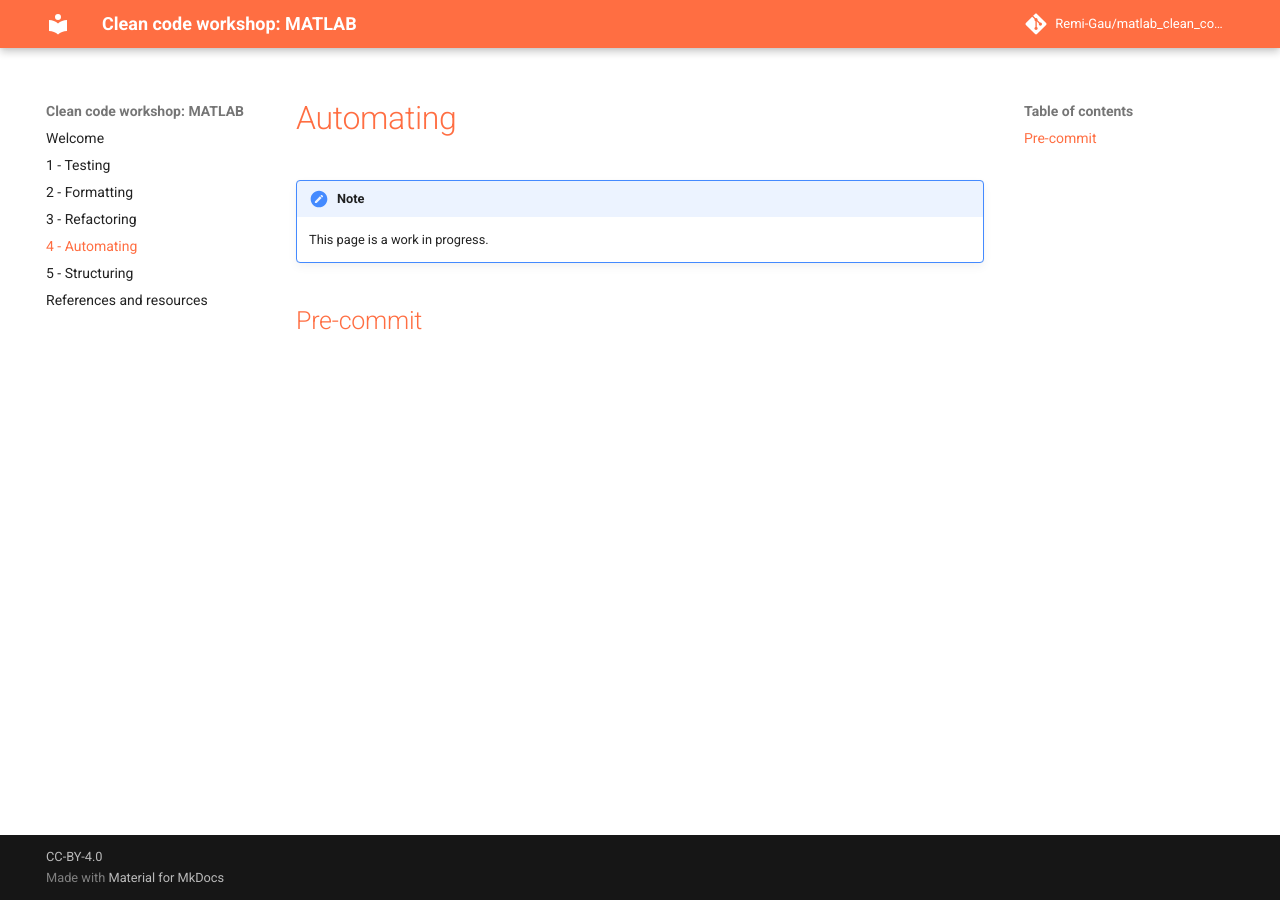
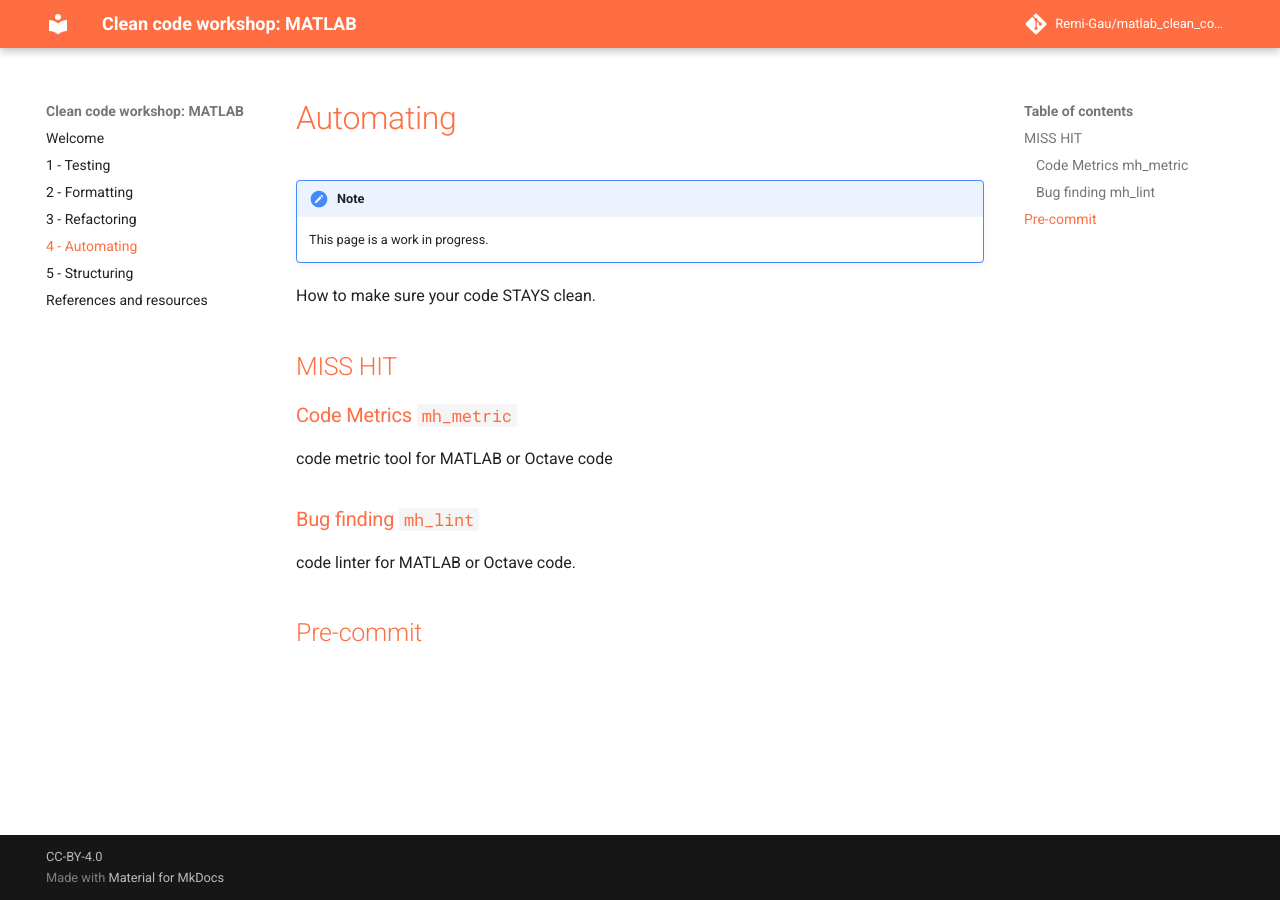
Before and after one commit to Remi-Gau/matlab_clean_code_workshop, an MkDocs documentation site: the page built from doc/automating.md, in a window 1280 px wide. Built offline with MkDocs 1.6.1 and Material for MkDocs 9.7.7, drawn with Linux system fonts in a browser that asks for light colours; comment, search, counter and statistics services are not loaded.

Commit message:
revert changes on analyse

```diff
--- a/.gitlab-ci.yml
+++ b/.gitlab-ci.yml
@@ -29,6 +29,7 @@ set-up:
   #   - MOxUnit
   #   - MOcov
   script:
+  - apk update && apk add git
   - echo "Installing MOcov and MOxUnit."
   - git clone https://github.com/MOxUnit/MOxUnit.git --depth 1
   - git clone https://github.com/MOcov/MOcov.git --depth 1
--- a/doc/automating.md
+++ b/doc/automating.md
@@ -2,6 +2,20 @@
 
 !!! note
     This page is a work in progress.
+
+How to make sure your code STAYS clean.
+
+## MISS HIT
+
+### Code Metrics `mh_metric`
+
+code metric tool for MATLAB or Octave code
+
+### Bug finding `mh_lint`
+
+code linter for MATLAB or Octave code.
+
+
 
 ## Pre-commit
 
```
Also changed, not shown: doc/formatting.md (+22 -2 lines), doc/structuring.md (+7 -0 lines), doc/testing/testing.md (+2 -0 lines), 1 other file.
